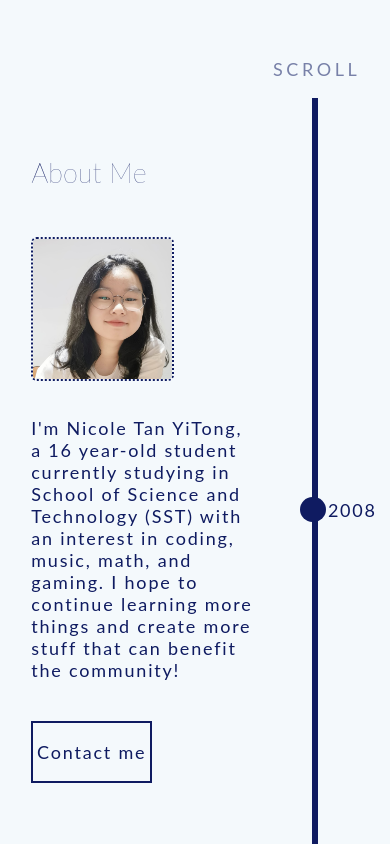
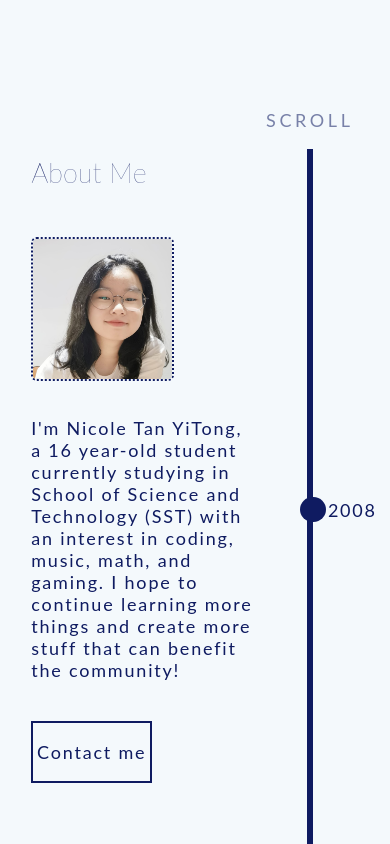
Before and after one commit to nicoletanyt/Portfolio, a React (Create React App) app in the folder root/: page / in a window 390 px wide. Shown: the part 720-1564 px from the top of the page. Built offline with nearby package versions, Linux system fonts and the light colour scheme.

Commit message:
Fixed timeline extending far beyond text on mobile and desktop

```diff
--- a/root/src/App.css
+++ b/root/src/App.css
@@ -134,16 +134,18 @@ a {
 
 #scroll-wrapper {
   display: flex;
-  padding-left: 70vw;
+  margin-left: calc(0.86 * 84vw - 46.8px);
   flex-direction: column;
-  /* height: 100vh; */
+  align-items: center;
+  top: 85vh;
+  height: calc(100% - 85vh + 30px);
   position: absolute;
-  top: 90vh;
   z-index: -1;
 }
 
 .scroll-text {
   letter-spacing: 0.2em;
+  font-size: 18px;
   position: relative;
   animation: text-blink 1.3s linear infinite;
 }
@@ -156,15 +158,15 @@ a {
   margin: 0;
   width: 0.001vw;
   border: #0f1b61 solid;
-  height: 1290vh;
-  position: sticky;
-  display: block;
-  margin-left: 10vw;
+  flex: 1;
 }
 
-#page-wrapper {
+#main-page-wrapper {
+  display: flex;
+  flex-direction: column;
+  position: relative;
+  width: 84vw;
   padding: 8vw;
-  width: 84vw;
   padding-top: 0;
   padding-bottom: 0;
 }
--- a/root/src/App.js
+++ b/root/src/App.js
@@ -89,6 +89,7 @@ function App() {
   return (
     <div>
       <NavBar />
+      <div id="main-page-wrapper">
         <IntroPage />
         <AboutMePage />
         <ProjectsPage />
@@ -98,6 +99,7 @@ function App() {
           <hr className="vertical-line" />
         </div>
       </div>
+    </div>
   );
 }
 
--- a/root/src/components/AboutMePage.js
+++ b/root/src/components/AboutMePage.js
@@ -3,7 +3,7 @@ import { ABOUTME } from "../Data";
 
 export default function AboutMePage() {
   return (
-    <div id="page-wrapper">
+    <div>
       <div id="about-page-title" className="timeline-header-container">
         <h2>About Me</h2>
       </div>
--- a/root/src/components/EventsPage.js
+++ b/root/src/components/EventsPage.js
@@ -5,7 +5,7 @@ import { IMAGES } from "../Data";
 
 export default function EventsPage() {
   return (
-    <div id="page-wrapper">
+    <div>
       <br id="event-page-title" />
       <h2>Achievements</h2>
 
--- a/root/src/components/ProjectsPage.js
+++ b/root/src/components/ProjectsPage.js
@@ -4,7 +4,7 @@ import { PROJECTS } from "../Data";
 
 export default function ProjectsPage() {
   return (
-    <div id="page-wrapper">
+    <div>
       <div id="proj-page-title" className="timeline-header-container">
         <h2>My Projects</h2>
       </div>
```
Lines whose indentation alone changed are shown as unchanged.
